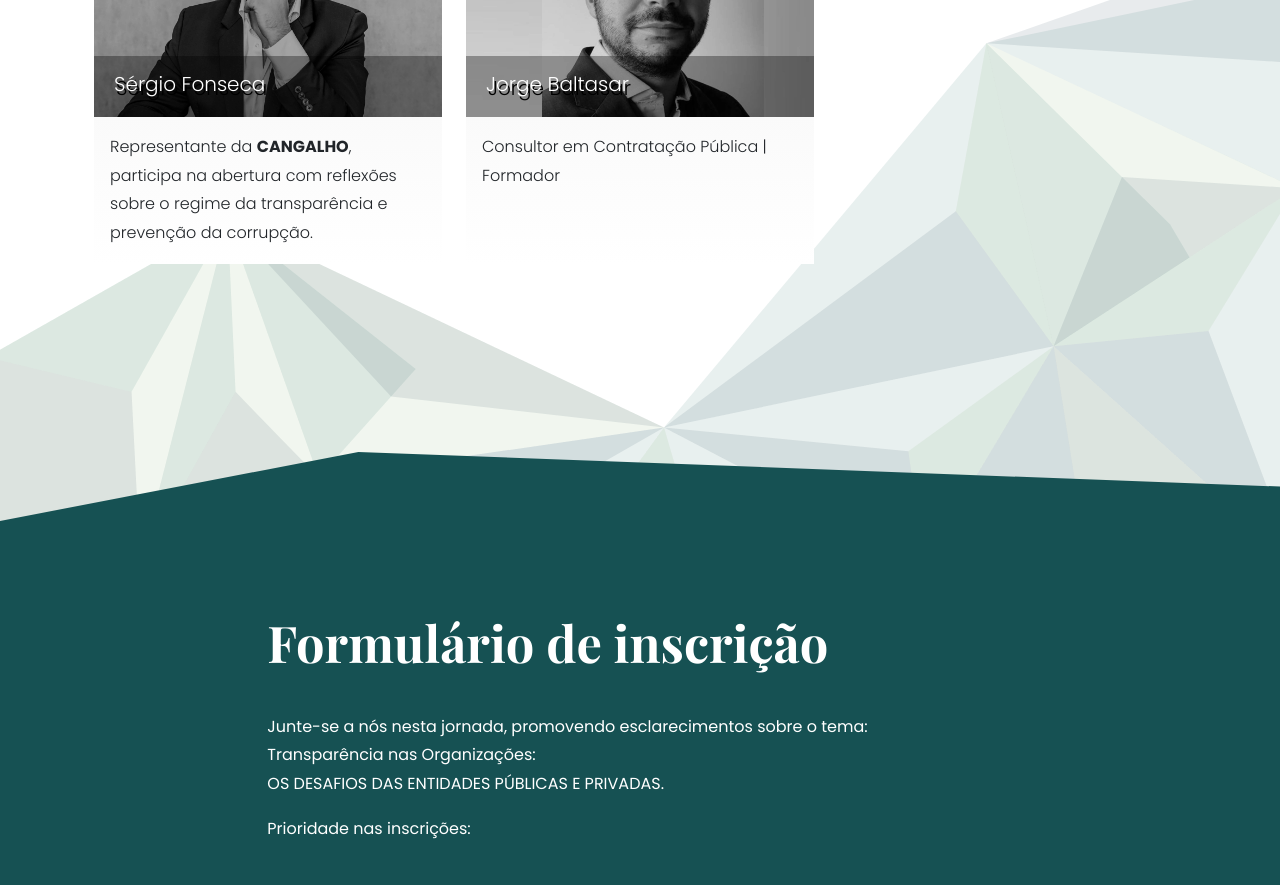
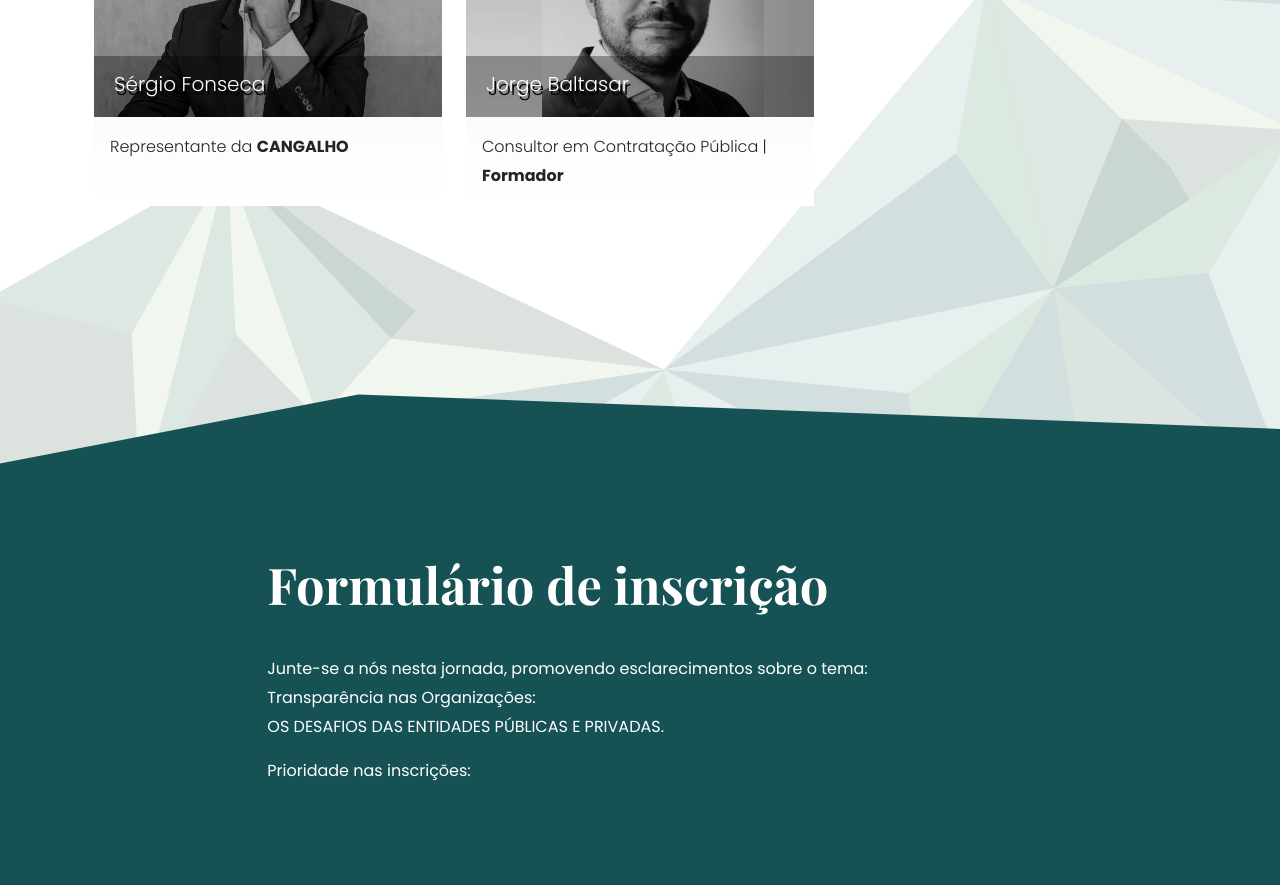
Before and after one commit to jorgeoliveira/conferencia-lisboa, a SvelteKit app: page / in a window 1280 px wide. Shown: the part 2860-3745 px from the top of the page. Built offline with nearby package versions, Linux system fonts and the light colour scheme; a web font is replaced by a local one.

Commit message:
Update +page.svelte

```diff
--- a/src/routes/+page.svelte
+++ b/src/routes/+page.svelte
@@ -498,10 +498,7 @@ on:mousemove={handleMousemove}>
                         </div>
                         <div class="card-body">
                             <p class="card-text cargo-desc">
-                                Representante da <strong>CANGALHO</strong>,
-                                participa na abertura com reflexões sobre o
-                                regime da transparência e prevenção da
-                                corrupção.
+                                Representante da <strong>CANGALHO</strong>
                             </p>
                         </div>
                     </div>
@@ -530,7 +527,7 @@ on:mousemove={handleMousemove}>
                         </div>
                         <div class="card-body">
                             <p class="card-text cargo-desc">
-                                Consultor em Contratação Pública | Formador
+                                Consultor em Contratação Pública | <strong>Formador</strong>
                             </p>
                         </div>
                     </div>
```
